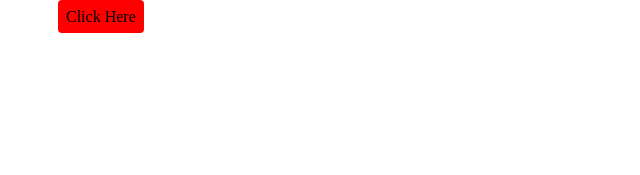
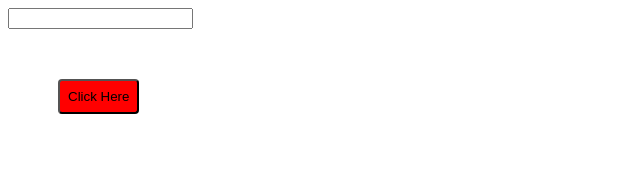
Before and after one commit to DG-Network99/modijiurl_bypass, a plain HTML site: page index.html in a window 1280 px wide. Shown: the whole page, without its empty margins (0-640 px from the left). Drawn offline with Linux system fonts and the light colour scheme.

Commit message:
added form to get url

```diff
--- a/index.html
+++ b/index.html
@@ -1,3 +1,9 @@
+<!DOCTYPE html>
+<html lang="en">
+<head>
+    <meta charset="UTF-8">
+    <meta name="viewport" content="width=device-width, initial-scale=1.0">
+    <title>Modijiurl Bypass</title>
     <style>
         .click-btn {
             background-color: red;
@@ -13,11 +19,26 @@
             color: white;
         }
     </style>
+</head>
+<body>
+    <form onsubmit="handleContinueClick(event);">
+        <input name="url-input" type="text" id="url-input"><br>
+        <button type="submit" class="click-btn">Click Here</button>
+    </form>
+</body>
+<script>
+    function handleContinueClick(event) {
+        event.preventDefault();
+        console.log("clicked");
+        let inputUrl = document.getElementById("url-input").value.trim()
+        console.log(inputUrl);
 
-<span onclick="handleContinueClick();" class="click-btn">Click Here</span>
-<script>
-    function handleContinueClick() {
-        console.log("clicked");
+        const baseURL = "https://modijiurl.com/";
+
+        if (!inputUrl.startsWith(baseURL)) {
+            alert("❌ Provide valid URL");
+            return;
+        }
 
         let randomPostUrl = "https://shayarias.in/iphone-16-pro-major-camera-upgrades-and-ai-features-revealed/";
 
@@ -28,11 +49,13 @@
 
         let input = document.createElement("input");
         input.type = "hidden";
-        input.name = "newwpsafelink2";
-        input.value = "https://modijiurl.com/UPA0gH" // Send newwpsafelink1 as newwpsafelink2
+        input.name = "newwpsafelink2";  // Send newwpsafelink1 as newwpsafelink2
+        // input.value = "https://modijiurl.com/UPA0gH"
+        input.value = inputUrl
 
         form.appendChild(input);
         document.body.appendChild(form);
         form.submit();
     }
 </script>
+</html>
```
Lines whose indentation alone changed are shown as unchanged.
